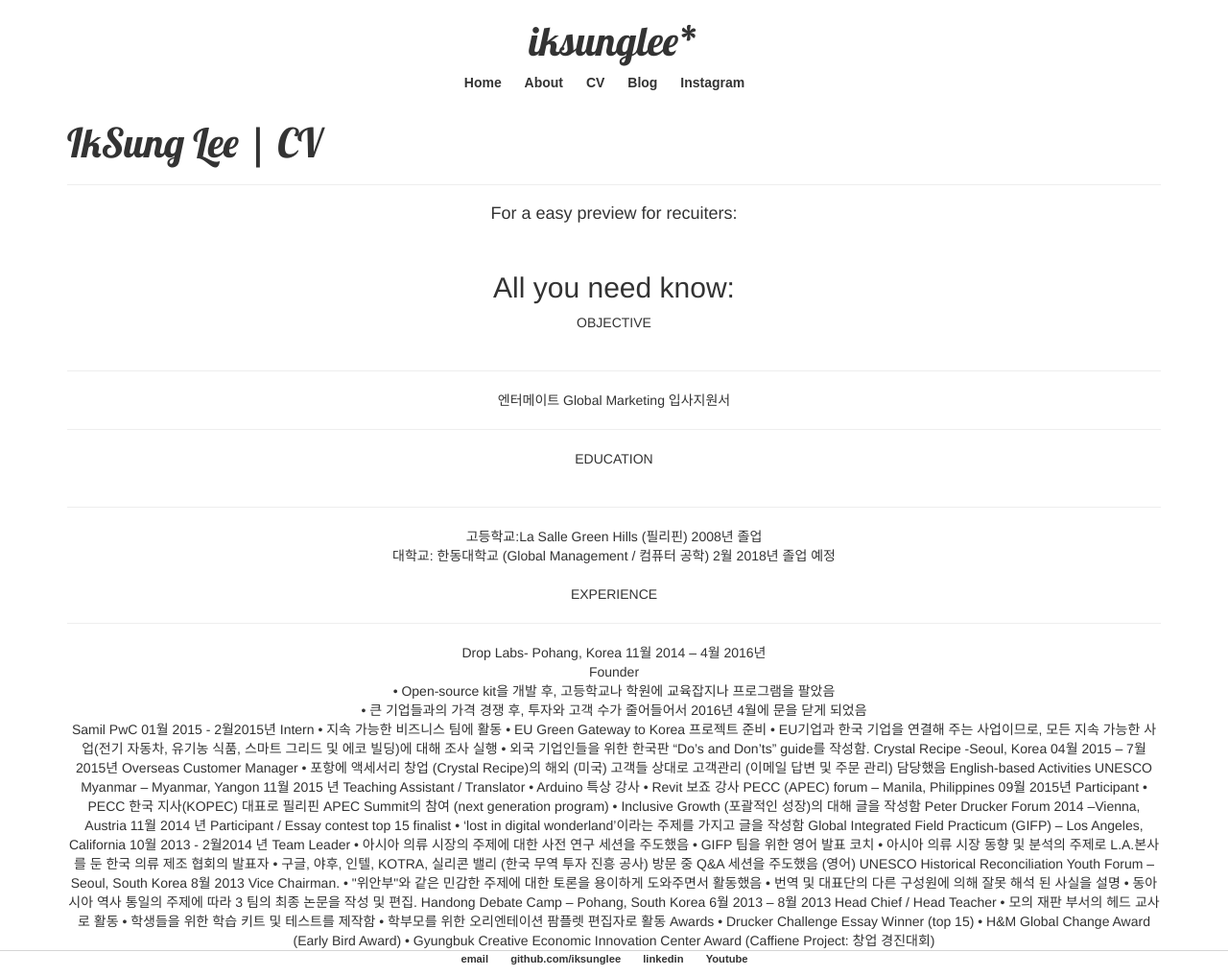
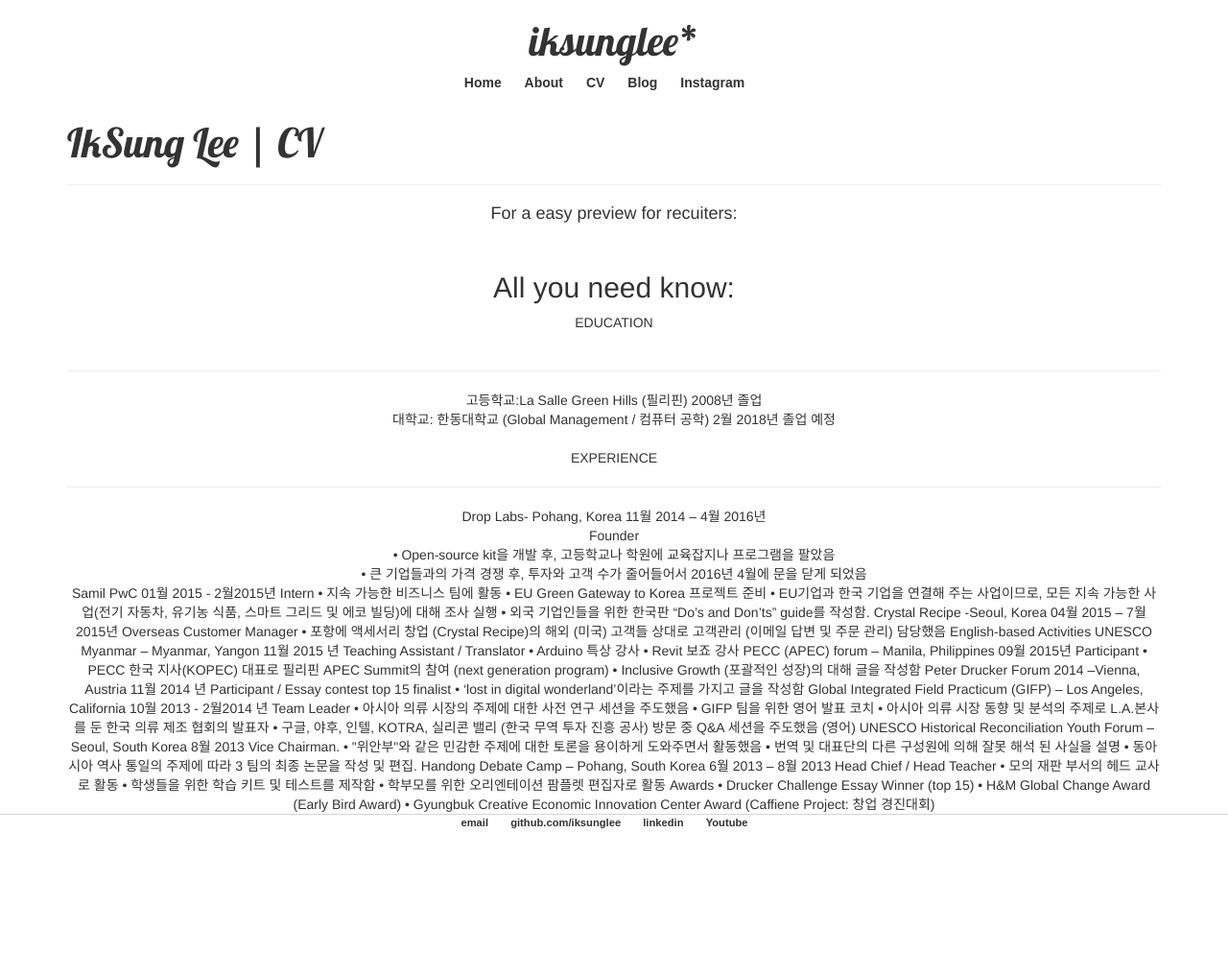
Before and after one commit to iksunglee/iksunglee.github.io, a Jekyll site: the page built from cv/index.html, in a window 1280 px wide. Shown: the whole page at 96% size. Built offline with Jekyll 4.4.1, drawn with Linux system fonts in a browser that asks for light colours; nearby versions of some CDN libraries; comment, search, counter and statistics services are not loaded; after the commit the page ends 900 px from its top, so only the background shows below that.

Commit message:
Update index.html

```diff
--- a/cv/index.html
+++ b/cv/index.html
@@ -15,10 +15,7 @@ title: IkSung Lee | CV
       <br>
             <h2> All you need know: </h2>
 
-<center>OBJECTIVE </center> <br>
-<hr>
-엔터메이트 Global Marketing 입사지원서 <br>
-<hr>
+
 <center>EDUCATION</center><br>
 <hr>
 고등학교:La Salle Green Hills (필리핀) 								     2008년 졸업 <br>
```
